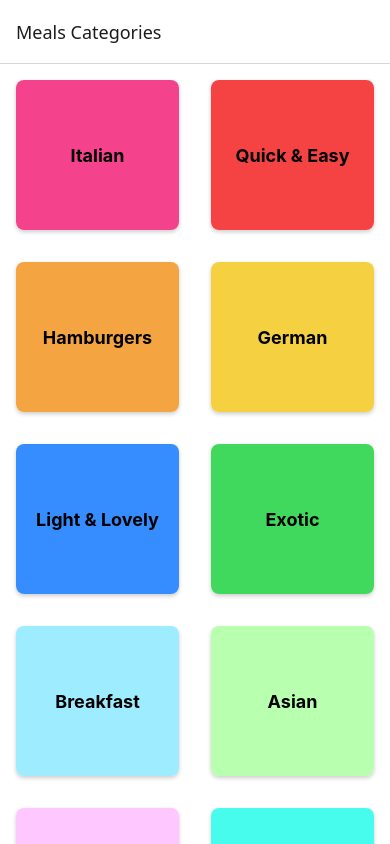
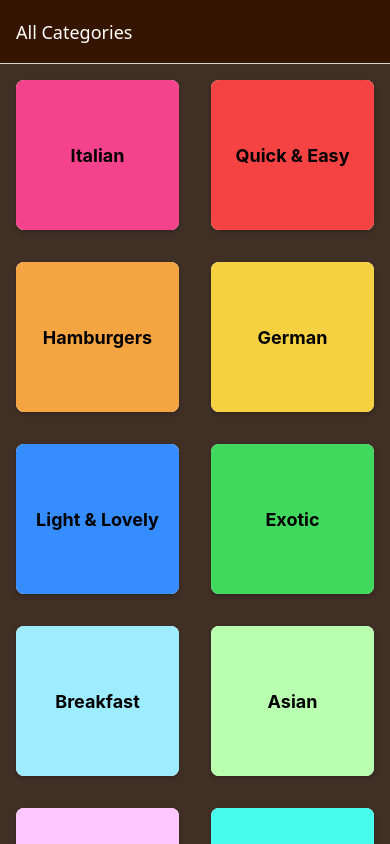
Before and after one commit to zakarpatrik/meals-app, a React Native app: screen / in a window 390 px wide. Built offline with nearby package versions, Linux system fonts and the light colour scheme.

Commit message:
Set navigation options dynamically

```diff
--- a/App.js
+++ b/App.js
@@ -12,9 +12,22 @@ export default function App() {
     <>
       <StatusBar style="light" />
       <NavigationContainer>
-        <Stack.Navigator id="meals-navigation">
-          <Stack.Screen name="Meals Categories" component={CategoriesScreen} />
-          <Stack.Screen name="Meals Overview" component={MealsOverviewScreen} />
+        <Stack.Navigator id="meals-navigation" screenOptions={{
+          headerStyle: { backgroundColor: '#351401' },
+          headerTintColor: '#ffffff',
+          contentStyle: { backgroundColor: '#3f2f25' },
+        }}>
+          <Stack.Screen name="Meals Categories" component={CategoriesScreen} options={{
+            title: 'All Categories',
+          }} />
+          <Stack.Screen name="Meals Overview" component={MealsOverviewScreen}
+            // options={({ route, navigation }) => {
+            //   const categoryId = route.params.categoryId;
+            //   return {
+            //     title: categoryId,
+            //   };
+            // }}
+          />
         </Stack.Navigator>
       </NavigationContainer>
     </>
--- a/screens/CategoriesScreen.jsx
+++ b/screens/CategoriesScreen.jsx
@@ -14,15 +14,9 @@ const CategoriesScreen = ({ navigation }) => {
     );
   };
   return (
-    <FlatList style={styles.container} data={CATEGORIES} renderItem={renderCategoryItem}
+    <FlatList data={CATEGORIES} renderItem={renderCategoryItem}
               keyExtractor={(item) => item.id} numColumns={2} />
   );
 };
 
 export default CategoriesScreen;
-
-const styles = StyleSheet.create({
-  container: {
-    backgroundColor: '#fff',
-  },
-});
--- a/screens/MealsOverviewScreen.jsx
+++ b/screens/MealsOverviewScreen.jsx
@@ -1,13 +1,22 @@
-import { MEALS } from '../data/dummy-data';
+import { MEALS, CATEGORIES } from '../data/dummy-data';
 import { FlatList, StyleSheet, View } from 'react-native';
+import { useLayoutEffect } from 'react';
 import MealItem from '../components/MealItem';
 
-const MealsOverviewScreen = ({ route }) => {
+const MealsOverviewScreen = ({ navigation, route }) => {
   const categoryId = route.params.categoryId;
 
   const displayedMeals = MEALS.filter((meal) => {
     return meal.categoryIds.indexOf(categoryId) >= 0;
   });
+
+  useLayoutEffect(() => {
+    const categoryTitle = CATEGORIES.find((category) => category.id === categoryId).title;
+
+    navigation.setOptions({
+      title: categoryTitle,
+    });
+  }, [categoryId, navigation]);
 
   const renderMealItem = ({ item }) => {
     const mealItemProps = {
```
